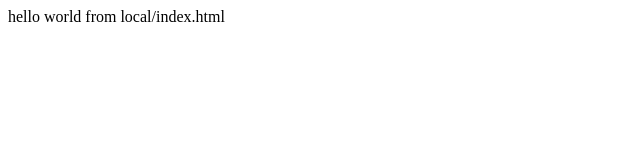
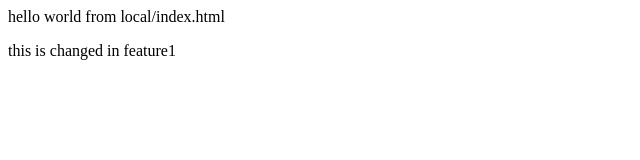
Before and after one commit to sumith0001/local-repository, a plain HTML site: page index.html in a window 1280 px wide. Shown: the whole page, without its empty margins (0-640 px from the left). Drawn offline with Linux system fonts and the light colour scheme.

Commit message:
added in feature1

```diff
--- a/index.html
+++ b/index.html
@@ -1 +1,2 @@
 <p>hello world from local/index.html</p>
+<p>this is changed in feature1</p>
```
